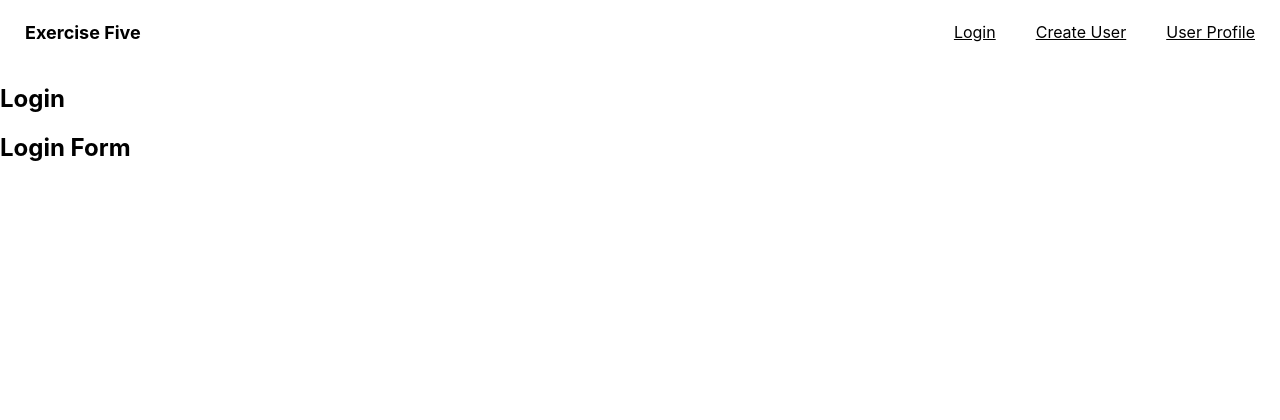
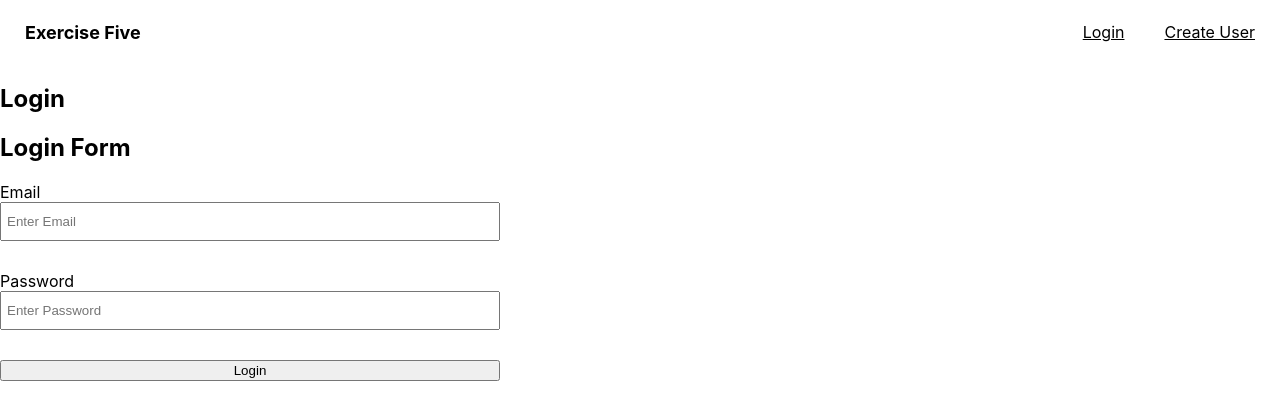
Before and after one commit to aw1954/exercise-five, a React (Create React App) app: page / in a window 1280 px wide. Shown: the top 420 px of the page. Built offline with nearby package versions, Linux system fonts and the light colour scheme; no server answers.

Commit message:
Add forms

```diff
--- a/package.json
+++ b/package.json
@@ -6,6 +6,7 @@
     "@testing-library/jest-dom": "^5.15.0",
     "@testing-library/react": "^11.2.7",
     "@testing-library/user-event": "^12.8.3",
+    "firebase": "^9.4.1",
     "react": "^17.0.2",
     "react-dom": "^17.0.2",
     "react-router": "^6.0.2",
--- a/src/App.css
+++ b/src/App.css
@@ -1,3 +1,9 @@
+.Page {
+  padding: 0 25px;
+  margin: 0 auto;
+  max-width: 120px;
+}
+
 .Header {
   align-items: center;
   display: flex;
@@ -16,12 +22,25 @@
 
 .Header nav a {
   color: black;
+  cursor: pointer;
   font-size: 16px;
   margin: 0 10px;
   padding: 2px 10px;
+  text-decoration: underline;
 }
 
 .Header nav a:last-child {
   margin-right: 0;
   padding-right: 0;
 }
+
+.Form form {
+  display: flex;
+  flex-direction: column;
+  max-width: 500px;
+}
+
+.Form input {
+  margin-bottom: 30px;
+  padding: 10px 5px;
+}
--- a/src/App.js
+++ b/src/App.js
@@ -1,20 +1,96 @@
-import { BrowserRouter as Router, Routes, Route } from 'react-router-dom';
+import React, { useEffect, useState } from "react";
+import { BrowserRouter as Router, Routes, Route, useNavigate } from 'react-router-dom';
+import { initializeApp } from "firebase/app";
+import { getAuth, onAuthStateChanged } from "firebase/auth";
+
 import './App.css';
-//Page Imports
+//Page imports
 import CreateUser from './pages/CreateUser';
 import Header from './components/Header';
 import Login from './pages/Login';
 import UserProfile from './pages/UserProfile';
+import FirebaseConfig from "./components/FirebaseConfig";
 
 function App() {
+  //React router hook for navigating to other pages...
+  const navigate = useNavigate;
+  // Track if user is logged in
+  const [loggedIn, setLoggedIn] = useState(false);
+  // Check to see if there is any loading...
+   const [loading, setLoading] = useState(true);
+  // Store user information in state
+  const [userInformation, setUserInformation] = useState({});
+  const [appInitialized, setAppInitialized] = useState(false);
+
+  // Ensure app is initialized when it is ready to be
+  useEffect(() => {
+    // Initialize Firebase
+    initializeApp(FirebaseConfig);
+    setAppInitialized(true);
+  }, []);
+
+    // Check to see if User is logged in
+    // User loads page, check their status
+    // Set state accordingly
+    useEffect(() => {
+      const auth = getAuth();
+      if (appInitialized) {
+        onAuthStateChanged(auth, (user) => {
+          if (user) {
+            // User is signed in
+            setUserInformation(user);
+            setLoggedIn(false);
+          }
+        });
+        setLoading(false);
+      }
+    }, [appInitialized]);
+
+    function logout() {
+      const auth = getAuth();
+    signOut(auth)
+      .then(() => {
+        setUserInformation({});
+        setLoggedIn(false);
+      })
+      .catch((error) => {
+        console.warn(error);
+      });
+    }
+
+    if (loading) return null;
+
   return (
     <>
-      <Header />
+      <Header logout = {logout} loggedIn={loggedIn} />
       <Router>
         <Routes>
-          <Route path="/user/:id" element={<UserProfile />} />
-          <Route path="/create" element={<CreateUser />} />
-          <Route path="/" element={<Login />} />
+          <Route
+            path="/user/:id"
+            element={loggedIn ? <UserProfile /> : <>No</>}
+          />
+          <Route
+            path="/create"
+            element={
+              loggedIn ? (
+              <CreateUser
+                setLoggedIn={setLoggedIn}
+                setUserInformation={setUserInformation}
+              />
+              ) : (
+                <></>
+              )
+            }
+          />
+          <Route
+            path="/"
+            element={
+              <Login
+                setLoggedIn={setLoggedIn}
+                setUserInformation={setUserInformation}
+              />
+            }
+            />
         </Routes>
       </Router>
     </>
--- a/src/components/CreateUserForm.js
+++ b/src/components/CreateUserForm.js
@@ -1,9 +1,18 @@
 import React from "react";
 
-function CreateUserForm() {
+function CreateUserForm({ signUpUser }) {
     return (
-        <div>
-            <h2>Create User</h2>
+        <div className="Form">
+            <h2>Create User Form</h2>
+            <form onSubmit={e => signUpUser(e)}>
+                <label for="email">Email</label>
+                <input type="email" name="email" placeholder="Enter Email" />
+
+                <label for="password">Password</label>
+                <input type="password" name="password" placeholder="Enter Password" />
+
+                <button type="submit">Create User</button>
+            </form>
         </div>
     );
 }
--- a/src/components/Header.js
+++ b/src/components/Header.js
@@ -1,13 +1,22 @@
 import React from 'react';
 
-function Header() {
+function Header({ logout, loggedIn}) {
     return (
         <header className="Header">
             <div className="Logo">Exercise Five</div>
             <nav>
-                <a href="/">Login</a>
-                <a href="/create">Create User</a>
-                <a href="/user/id">User Profile</a>
+                {!loggedIn && (
+                    <>
+                        <a href="/">Login</a>
+                        <a href="/create">Create User</a>
+                    </>
+                )}
+                {loggedIn && (
+                    <>
+                        <a href="/user/id">User Profile</a>
+                        <a onClick={() => logout()}>Log Out</a>
+                    </>
+                )}
             </nav>
         </header>
     );
--- a/src/components/LoginForm.js
+++ b/src/components/LoginForm.js
@@ -1,9 +1,18 @@
 import React from "react";
 
-function LoginForm() {
+function LoginForm({ loginUser }) {
     return (
-        <div>
+        <div className="Form">
             <h2>Login Form</h2>
+            <form onSubmit={(e) => loginUser(e)}>
+                <label for="email">Email</label>
+                <input type="email" name="email" placeholder="Enter Email" />
+
+                <label for="password">Password</label>
+                <input type="password" name="password" placeholder="Enter Password" />
+
+                <button type="submit">Login</button>
+            </form>
         </div>
     );
 }
--- a/src/pages/CreateUser.js
+++ b/src/pages/CreateUser.js
@@ -1,11 +1,38 @@
-import React from "react";
+import React, { useCallback } from "react";
+import { getAuth, createUserWithEmailAndPassword } from "firebase/auth";
 import CreateUserForm from "../components/CreateUserForm";
 
-function CreateUser() {
+function CreateUser({ setLoggedIn, setUserInformation }) {
+    const signUpUser = useCallback((e) => {
+        e.preventDefault();
+
+        const email = e.currentTarget.email.value;
+        const password = e.currentTarget.password.value;
+
+         const auth = getAuth();
+
+          createUserWithEmailAndPassword(auth, email, password)
+              .then((userCredential) => {
+                  const user = userCredential.user;
+                  setLoggedIn(true);
+                  setUserInformation({
+                      email: user.email,
+                      displayName: user.displayName,
+                      uid: user.uid,
+                      accessToken: user.accessToken
+                  });
+              })
+              .catch((error) => {
+                  const errorCode = error.code;
+                  const errorMessage = error.message;
+                  console.warn({ error, errorCode, errorMessage });
+              });
+    }, []);
+
     return (
         <div>
             <h2>Create User</h2>
-            <CreateUserForm />
+            <CreateUserForm signUpUser={signUpUser} />
         </div>
     );
 }
--- a/src/pages/Login.js
+++ b/src/pages/Login.js
@@ -1,11 +1,39 @@
-import React from "react";
+import React, {useCallback} from "react";
+import { signInWithEmailAndPassword, getAuth } from "@firebase/auth";
 import LoginForm from "../components/LoginForm";
 
-function Login() {
+function Login({setLoggedIn, setUserInformation}) {
+
+    const loginUser = useCallback((e) => {
+        e.preventDefault();
+
+        const email = e.currentTarget.email.value;
+        const password = e.currentTarget.password.value;
+
+         const auth = getAuth();
+
+        signInWithEmailAndPassword(auth, email, password)
+              .then((userCredential) => {
+                  const user = userCredential.user;
+                  setLoggedIn(true);
+                  setUserInformation({
+                      email: user.email,
+                      displayName: user.displayName,
+                      uid: user.uid,
+                      accessToken: user.accessToken
+                  });
+              })
+              .catch((error) => {
+                  const errorCode = error.code;
+                  const errorMessage = error.message;
+                  console.warn({ error, errorCode, errorMessage });
+              });
+    }, []);
+
     return (
         <div>
             <h2>Login</h2>
-            <LoginForm />
+            <LoginForm loginUser={loginUser}/>
         </div>
     );
 }
--- a/src/pages/UserProfile.js
+++ b/src/pages/UserProfile.js
@@ -1,9 +1,12 @@
 import React from "react";
 
-function UserProfile() {
+function UserProfile({ userInformation }) {
     return (
         <div>
             <h1>User Profile</h1>
+            <p>EMAIL: {userInformation.email}</p>
+            <p>NAME: {userInformation.displayName}</p>
+            <p>UID: {userInformation.uid}</p>
         </div>
     );
 }
```
Also changed, not shown: src/utils/Navigate.js (added, +13 -0 lines), 2 other files (tests, documents, lock files or other folders).
